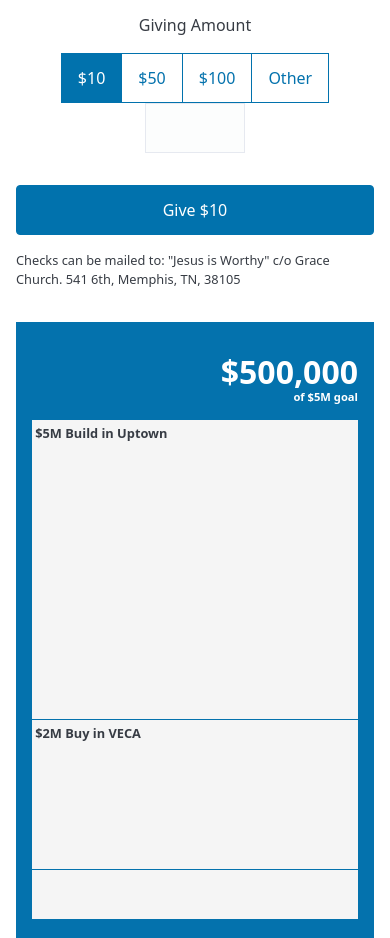
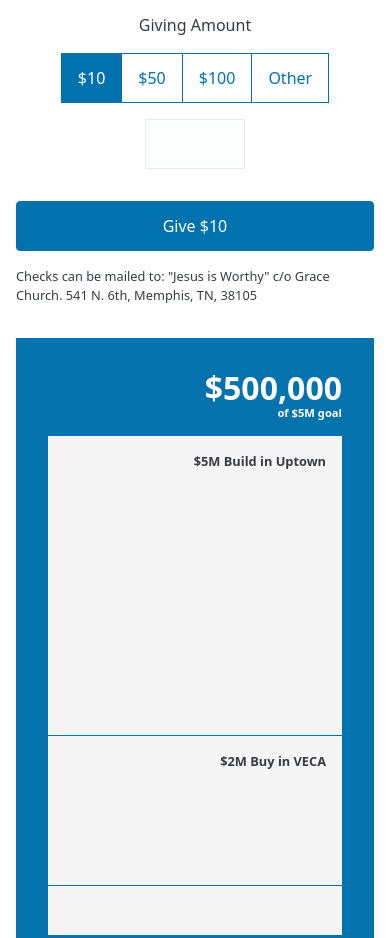
Before and after one commit to BenJBailey/gc-jiw, a website built with Vite: page index.html in a window 390 px wide. Shown: the part 713-1651 px from the top of the page. Built offline with nearby package versions, Linux system fonts and the light colour scheme; no server answers.

Commit message:
feat(progress): update style for phone

```diff
--- a/index.html
+++ b/index.html
@@ -41,7 +41,7 @@
               class="jiw-donate-button">Give $10</a>
           </form>
         </div>
-        <p>Checks can be mailed to: "Jesus is Worthy" c/o Grace Church. 541 6th, Memphis, TN, 38105
+        <p>Checks can be mailed to: "Jesus is Worthy" c/o Grace Church. 541 N. 6th, Memphis, TN, 38105
         </p>
       </div>
     </div>
--- a/src/style.scss
+++ b/src/style.scss
@@ -43,6 +43,10 @@
     .other-amount {
       border-radius: 0;
       width: 100px;
+
+      @media (max-width: 400px) {
+        margin-top: 1rem;
+      }
     }
   }
 }
@@ -102,6 +106,7 @@
   }
   @media (max-width: 550px) {
     flex-direction: column;
+    padding: 2rem 2rem;
   }
   #tracking-goal {
     margin-bottom: 1rem;
@@ -142,6 +147,11 @@
     padding: 0.2rem;
     font-weight: bold;
     font-size: 0.8rem;
+
+    @media (max-width: 550px) {
+      text-align: right;
+      padding: 1rem;
+    }
   }
   .progress-100 {
     position: absolute;
```
Also changed, not shown: dist/assets/index.css, dist/index.html.
